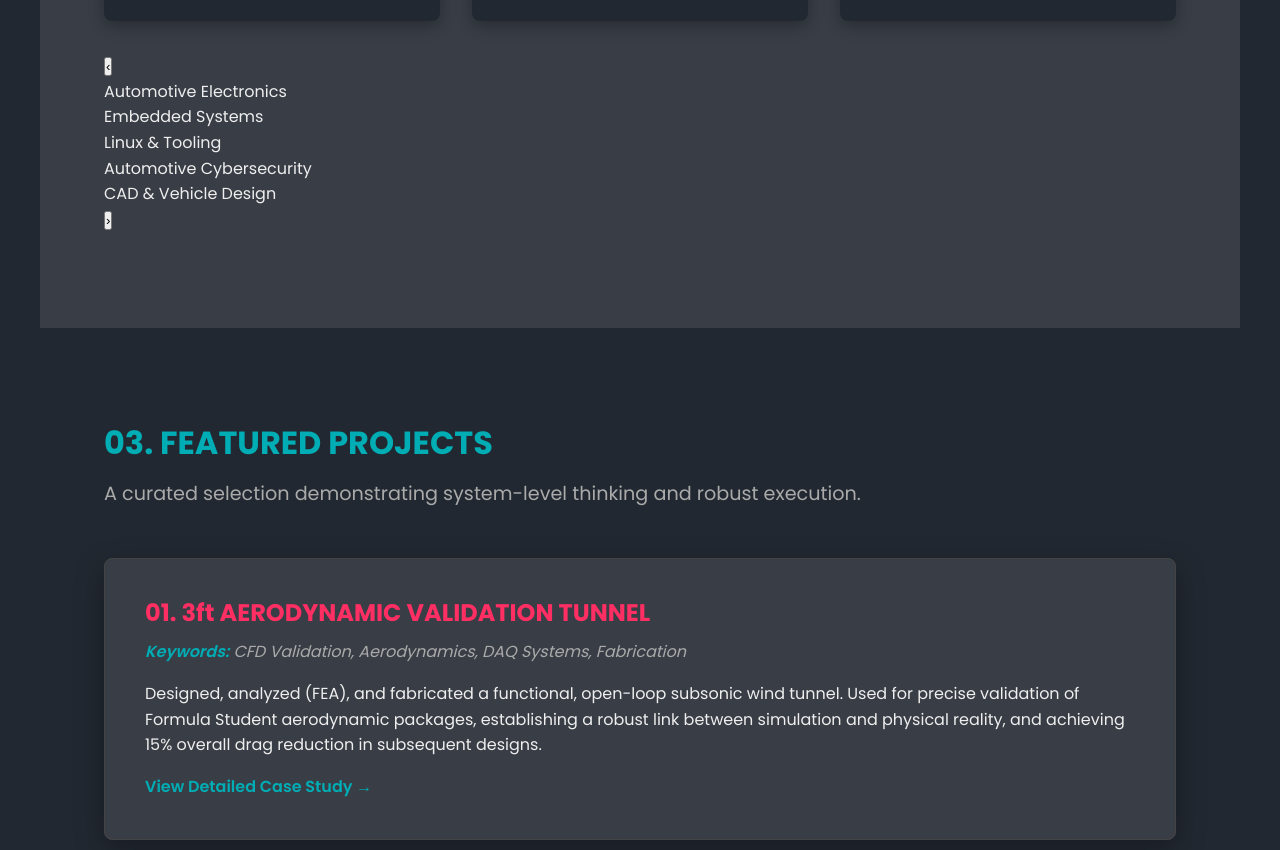
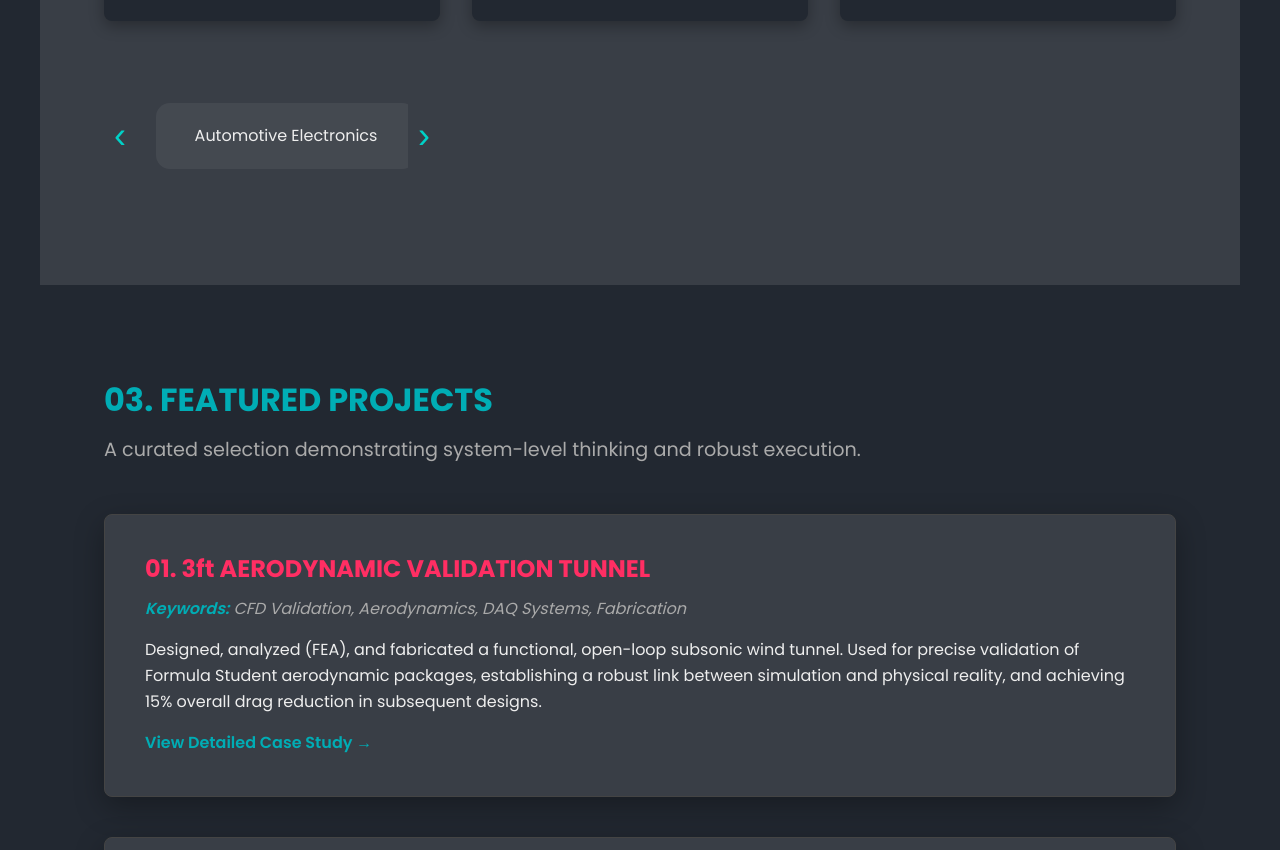
Before and after one commit to Devlokhande/Devlokhande.github.io, a plain HTML site: page index.html in a window 1280 px wide. Shown: the part 1566-2416 px from the top of the page. Drawn offline with Linux system fonts and the light colour scheme.

Commit message:
Update style.css

```diff
--- a/style.css
+++ b/style.css
@@ -399,3 +399,44 @@ footer {
   .left { left: 10px; }
   .right { right: 10px; }
 }
+/* Horizontal Tech Stack Scroll */
+.tech-scroll-wrapper {
+  display: flex;
+  align-items: center;
+  margin-top: 30px;
+}
+
+.tech-scroll {
+  display: flex;
+  gap: 20px;
+  overflow-x: auto;
+  padding: 20px;
+  scroll-behavior: smooth;
+}
+
+.tech-scroll::-webkit-scrollbar {
+  display: none;
+}
+
+.tech-card {
+  min-width: 260px;
+  padding: 20px;
+  background: rgba(255, 255, 255, 0.06);
+  border-radius: 14px;
+  text-align: center;
+  flex-shrink: 0;
+  font-weight: 500;
+}
+
+.scroll-btn {
+  background: none;
+  border: none;
+  font-size: 36px;
+  cursor: pointer;
+  color: #00d1c7;
+  padding: 0 10px;
+}
+
+.scroll-btn:hover {
+  opacity: 0.8;
+}
```
